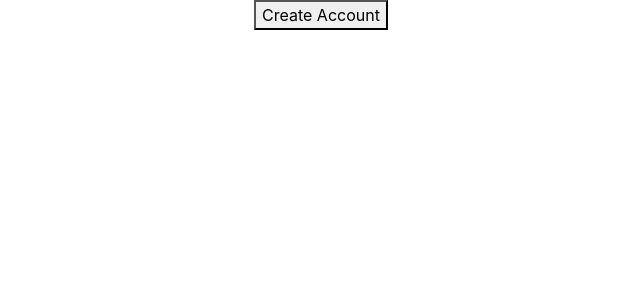
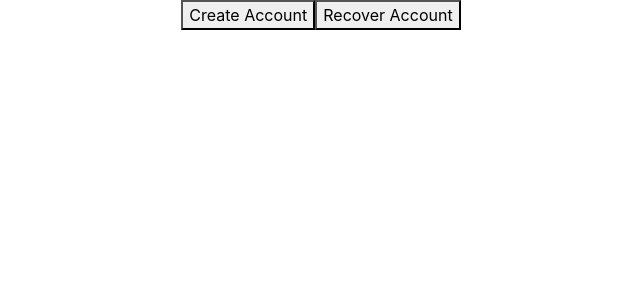
Before and after one commit to Supsource/UchihaWallet, a React (Create React App) app: page / in a window 1280 px wide. Shown: the top 300 px of the page, without its empty margins (319-959 px from the left). Built offline with nearby package versions, Linux system fonts and the light colour scheme.

Commit message:
developed recover account function

```diff
--- a/src/scenes/Account/AccountCreate.tsx
+++ b/src/scenes/Account/AccountCreate.tsx
@@ -2,17 +2,42 @@ import { generateKeys } from '../../utils/AccountUtils';
 import React from 'react';
 
 const AccountCreate: React.FC = () => {
+
+    const [showSeedInput, setShowSeedInput] = React.useState(false);
+    const [seedPhrase, setSeedPhrase] = React.useState('');
+
     const createAccount = () => {
         const keys = generateKeys();
         console.log({keys});
+    };
 
-    };
+    const recoverAccount = () =>{
+        setShowSeedInput(true);
+    }
+
+    const handelSeedPhraseChange = (event: React.ChangeEvent<HTMLInputElement>) => {
+        setSeedPhrase(event.target.value);
+    }
+
+    const handelSeedPhraseSubmit = (event: React.FormEvent<HTMLFormElement>) => {
+        event.preventDefault();
+        const keys = generateKeys(seedPhrase);
+        console.log({keys});
+    }
 
     return (
         <div>
-            <button onClick={createAccount}>
-                Create Account
-            </button>
+            <button onClick={createAccount}>Create Account</button>
+            <button onClick={recoverAccount}>Recover Account</button>
+            {showSeedInput && (
+                <form onSubmit={handelSeedPhraseSubmit}>
+                <label>
+                    Seed Phrase:
+                    <input type="text" value={seedPhrase} onChange={handelSeedPhraseChange} />
+                </label>
+                <input type="submit" value="submit"/>
+                </form>
+            )}
         </div>
     );
 };
```
